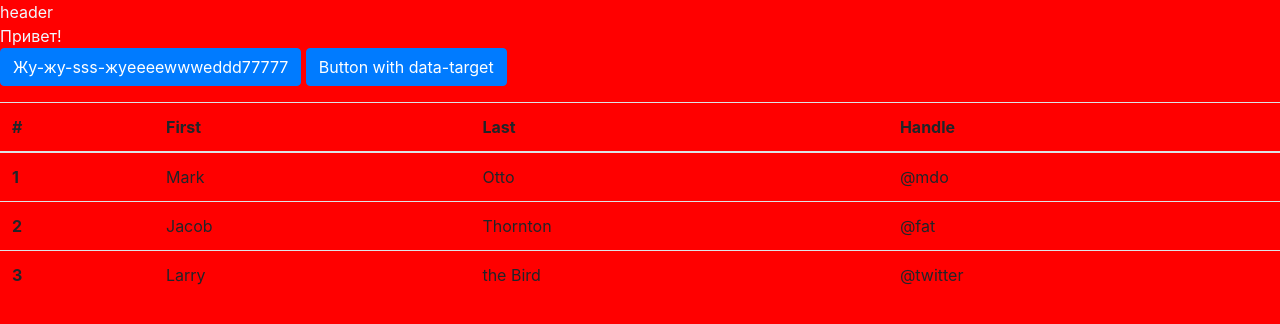
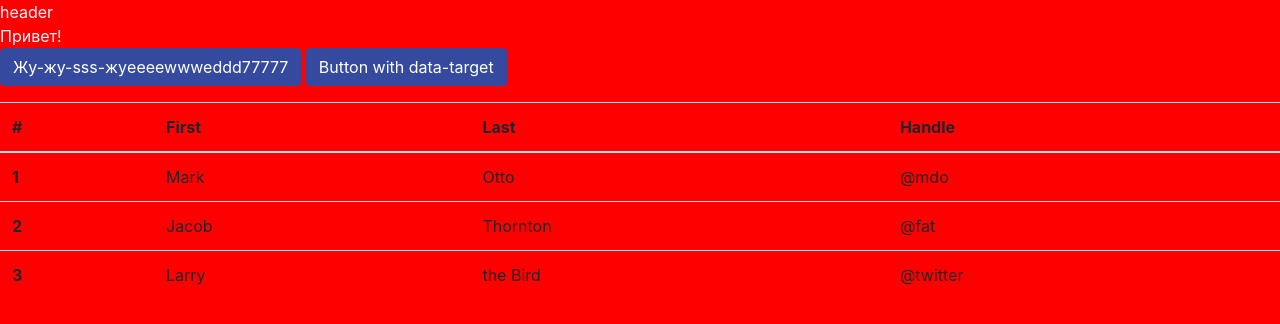
Before and after one commit to madrogalo/webServices, a website: page assets/src/index.html in a window 1280 px wide. Drawn offline with nearby package versions, Linux system fonts and the light colour scheme; files that its build step writes are made by us from their sources.

Commit message:
seting project

```diff
--- a/assets/src/style/variables.scss
+++ b/assets/src/style/variables.scss
@@ -2,3 +2,13 @@
 
 $red:     #cc2eaa;
 $green:   #2ecc71;
+
+$white: #ffffff;
+$whitecream: #f9f9f9;
+$skyblue: #728eff;
+$blue:  #354a9e;
+$deepblue: #1b264d;
+$darkblue: #131b36;
+$red: #c61304;
+$whitegray: #a9a9a9;
+$gray: #8a8a8a;
```
